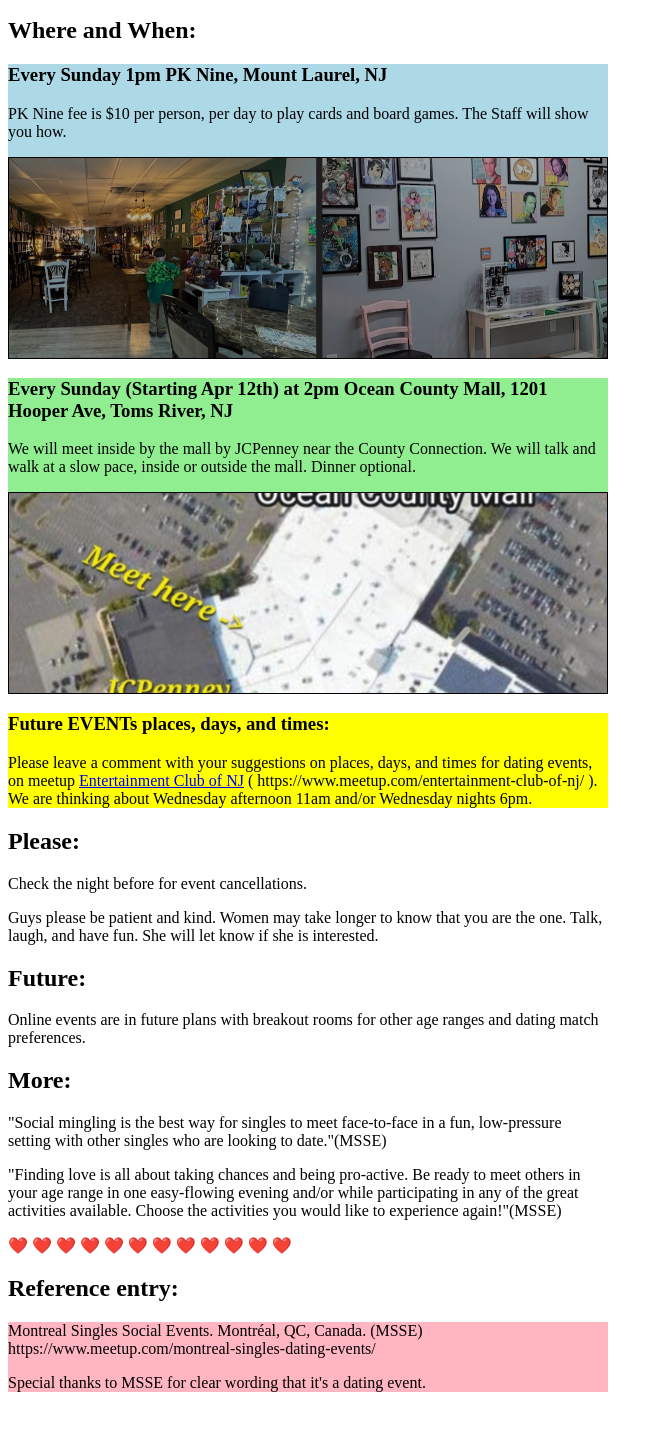
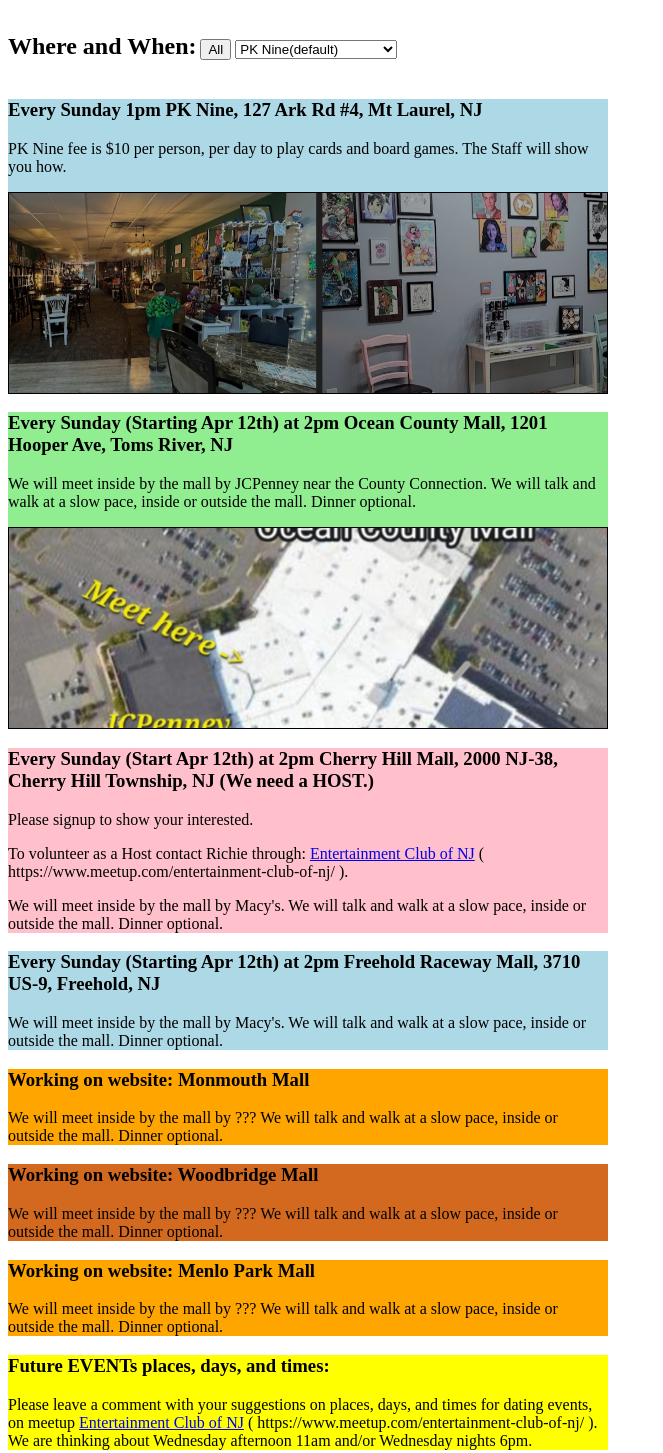
Before and after one commit to JohnMeistrell/FreeSinglesDatingSocialEvents, a plain HTML site: page index.html in a window 1280 px wide. Shown: the part 670-2123 px from the top of the page, without its empty margins (0-663 px from the left). Before the commit the page ends 2078 px from the top, so only its background shows below. Drawn offline with Linux system fonts and the light colour scheme.

Commit message:
Add files via upload

```diff
--- a/index.html
+++ b/index.html
@@ -8,7 +8,7 @@
 <body style="max-width: 600px;">
 
     <header>
-        <h1>Free Singles Dating Social Events</h1>
+        <h1 id="myTitle" >Free Singles Dating Social Events</h1>
     </header>
 
     <main>
@@ -34,25 +34,66 @@
         </div>
 
         <div class="blog-post">
-            <h2>Where and When:</h2>
 
-            <div style= "background-color: lightblue;">
-            <h3>Every Sunday 1pm PK Nine, Mount Laurel, NJ</h3>
+            <div>
+            <h2  style= "display: inline-block; ">Where and When:</h2>
+            <button type="button" onclick="allEvents()">All</button>
+            <select name="myEvent" id="myEvent" onchange="selectEvent(this.value)"  style= "display: inline-block; ">
+              <option value= "PKNine" selected >PK Nine(default) </option>
+              <option value= "Ocean"           >Ocean County Mall</option>
+              <option value= "Woodbridge"      >Woodbridge Mall</option>
+              <option value= "Menlo"           >Menlo Park Mall</option>
+              <option value= "Monmouth"        >Monmouth Mall</option>
+              <option value= "FreeholdRaceway" >Freehold Raceway Mall</option>
+              <option value= "Cherry"          >Cherry Hill Mall</option>
+
+            </select>
+            </div>
+
+            <div id="PKNine" class="allEventsHide" style= "background-color: lightblue;">
+            <h3>Every Sunday 1pm PK Nine, 127 Ark Rd #4, Mt Laurel, NJ</h3>
             <p>PK Nine fee is $10 per person, per day to play cards and board games. The Staff will show you how.</p>
             <div style="height: 200px; border: 1px solid black; overflow: hidden;">
-            <a href="https://pdknine.com/"><img src="images/PKNine.jpg" alt="HTML tutorial" style="width: 100%; height: 100%; object-fit: cover;"></a>
+            <a target="_blank" href="https://pdknine.com/"><img src="images/PKNine.jpg" alt="HTML tutorial" style="width: 100%; height: 100%; object-fit: cover;"></a>
             </div></div>
 
-            <div style= "background-color: lightgreen;">
+            <div id="Ocean" class="allEventsHide" style= "background-color: lightgreen;">
             <h3>Every Sunday (Starting Apr 12th) at 2pm Ocean County Mall, 1201 Hooper Ave, Toms River, NJ</h3>
             <p>We will meet inside by the mall by JCPenney near the County Connection. We will talk and walk at a slow pace, inside or outside the mall. Dinner optional.</p>
             <div style="height: 200px; border: 1px solid black; overflow: hidden;">
             <img src="images/MeetInsideMallAtJCPenneyEntrance.jpg" alt="Description of image" style="width: 100%; height: 100%; object-fit: cover;">
             </div></div>
 
+            <div id="Cherry" class="allEventsHide" style= "background-color: pink;">
+            <h3>Every Sunday (Start Apr 12th) at 2pm Cherry Hill Mall, 2000 NJ-38, Cherry Hill Township, NJ (We need a HOST.)</h3>
+            <p>Please signup to show your interested.</p>
+            <p>To volunteer as a Host contact Richie through: <a target="_blank" href="https://www.meetup.com/entertainment-club-of-nj/">Entertainment Club of NJ</a> ( https://www.meetup.com/entertainment-club-of-nj/ ).</p>
+            <p>We will meet inside by the mall by Macy's. We will talk and walk at a slow pace, inside or outside the mall. Dinner optional.</p>
+            </div>
+
+            <div id="FreeholdRaceway" class="allEventsHide" style= "background-color: lightblue;">
+            <h3>Every Sunday (Starting Apr 12th) at 2pm Freehold Raceway Mall, 3710 US-9, Freehold, NJ</h3>
+            <p>We will meet inside by the mall by Macy's. We will talk and walk at a slow pace, inside or outside the mall. Dinner optional.</p>
+            </div>
+
+            <div id="Monmouth" class="allEventsHide" style= "background-color: orange;">
+            <h3>Working on website: Monmouth Mall</h3>
+            <p>We will meet inside by the mall by ??? We will talk and walk at a slow pace, inside or outside the mall. Dinner optional.</p>
+            </div>
+
+            <div id="Woodbridge" class="allEventsHide" style= "background-color: Chocolate;">
+            <h3>Working on website: Woodbridge Mall</h3>
+            <p>We will meet inside by the mall by ??? We will talk and walk at a slow pace, inside or outside the mall. Dinner optional.</p>
+            </div>
+
+            <div id="Menlo" class="allEventsHide" style= "background-color: orange;">
+            <h3>Working on website: Menlo Park Mall</h3>
+            <p>We will meet inside by the mall by ??? We will talk and walk at a slow pace, inside or outside the mall. Dinner optional.</p>
+            </div>
+
             <div style= "background-color: yellow;">
             <h3>Future EVENTs places, days, and times:</h3>
-            <p>Please leave a comment with your suggestions on places, days, and times for dating events, on meetup <a href="https://www.meetup.com/entertainment-club-of-nj/">Entertainment Club of NJ</a> ( https://www.meetup.com/entertainment-club-of-nj/ ). We are thinking about Wednesday afternoon 11am and/or Wednesday nights 6pm.</p>
+            <p>Please leave a comment with your suggestions on places, days, and times for dating events, on meetup <a target="_blank" href="https://www.meetup.com/entertainment-club-of-nj/">Entertainment Club of NJ</a> ( https://www.meetup.com/entertainment-club-of-nj/ ). We are thinking about Wednesday afternoon 11am and/or Wednesday nights 6pm.</p>
             </div>
 
         </div>
@@ -88,6 +129,51 @@
 
     </main>
 
+<script type="text/javascript">
+
+/*       --------------      ------------------------------------------------------------------------------------------ */
+function allEvents() {
+/*       --------------      ------------------------------------------------------------------------------------------ */
+
+  const elements1 = document.querySelectorAll('.allEventsHide');
+  elements1.forEach(element1 => {
+    element1.hidden = false;
+  });
+
+  var myEventID      = document.getElementById("myEvent");
+  myEventID.selectedIndex = -1;
+}
+
+/*       --------------      ------------------------------------------------------------------------------------------ */
+function hideElementsByClass(className) {
+/*       --------------      ------------------------------------------------------------------------------------------ */
+  const elements = document.querySelectorAll('.' + className);
+  elements.forEach(element => {
+    element.hidden = true;
+  });
+}
+
+/*       --------------      ------------------------------------------------------------------------------------------ */
+function selectEvent(selectedValue) {
+/*       --------------      ------------------------------------------------------------------------------------------ */
+    if (selectedValue) {
+
+    var myTitlePart1 = "Free Singles Dating Social Events";
+
+    var myTitle      = document.getElementById("myTitle");
+    myTitle.value       = myTitlePart1 + " - " + selectedValue;
+    myTitle.textContent = myTitlePart1 + " - " + selectedValue;
+
+    hideElementsByClass('allEventsHide');
+    var aaa = document.getElementById(selectedValue);
+    document.getElementById(selectedValue).hidden = false;
+
+    }
+}
+
+</script>
+
+
 
 </body>
 </html>
```
